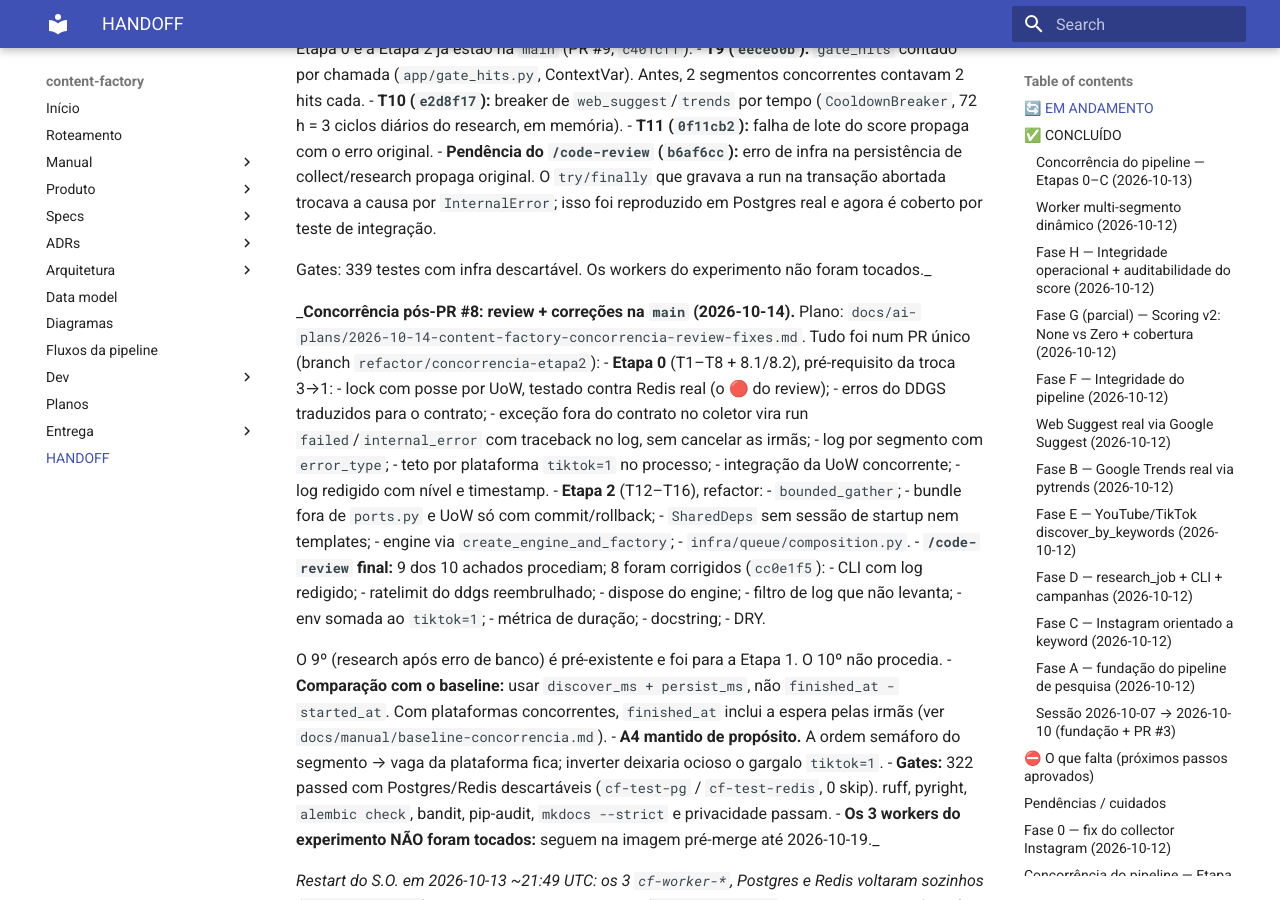
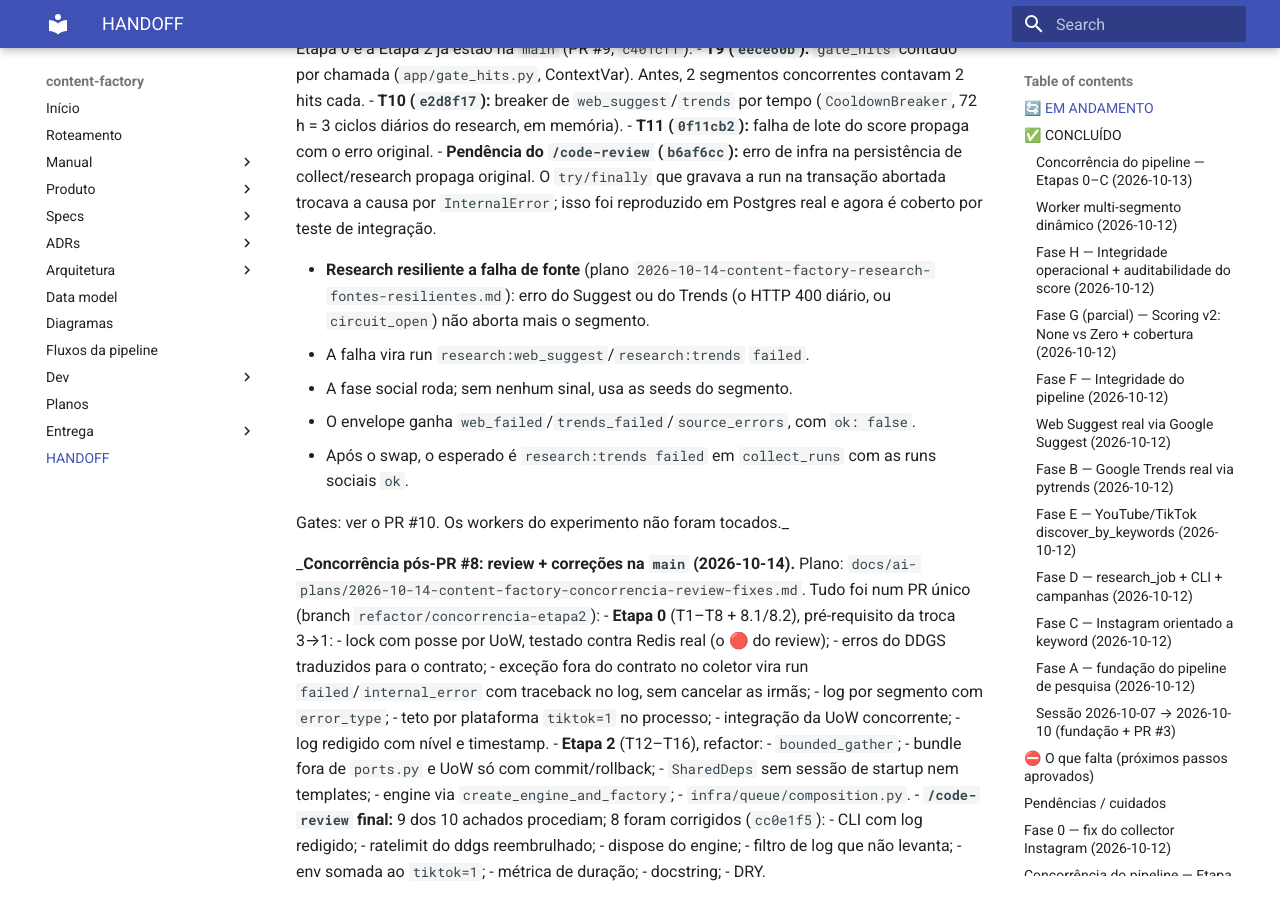
Before and after one commit to leonardodg/content-factory, an MkDocs documentation site: the page built from docs/HANDOFF.md, in a window 1280 px wide and 900 px high, scrolled down 311 px. Built offline with MkDocs 1.6.1 and Material for MkDocs 9.7.7, drawn with Linux system fonts in a browser that asks for light colours; some of the changed text lies outside the part shown.

Commit message:
fix(research): falha do Suggest/Trends não aborta mais o segmento
Em produção o Trends devolve HTTP 400 todo dia e o research dos 3
segmentos abortava antes da fase social (expand/interest_over_time sem
proteção). Agora cada fonte passa por _run_source: CollectorError → run
research:web_suggest|research:trends failed com o código do contrato;
exceção fora do contrato → internal_error + log com traceback; o ciclo
segue com os sinais que houver. Sem nenhum sinal, a fase social usa as
seeds do segmento. Envelope: web_failed/trends_failed/source_errors;
ok exige fontes e redes sem falha; partial segue o contrato anterior
(candidato social persistido).

Plano: docs/ai-plans/2026-10-14-content-factory-research-fontes-resilientes.md.
Docs: operacao.md, fluxos.md, docstring do run_research_job, HANDOFF.

Co-Authored-By: Claude Opus 5.5 <noreply@anthropic.com>
Claude-Session: https://claude.ai/code/session_01MukVk9tmY1SbNMkib7uHyt

````diff
--- a/docs/HANDOFF.md
+++ b/docs/HANDOFF.md
@@ -19,8 +19,18 @@ _**Etapa 1 do plano de review CONCLUÍDA (2026-10-14), branch
   isso foi reproduzido em Postgres real e agora é coberto por teste de
   integração.
 
-Gates: 339 testes com infra descartável. Os workers do experimento não foram
-tocados._
+- **Research resiliente a falha de fonte** (plano
+  `2026-10-14-content-factory-research-fontes-resilientes.md`): erro do
+  Suggest ou do Trends (o HTTP 400 diário, ou `circuit_open`) não aborta
+  mais o segmento.
+  - A falha vira run `research:web_suggest`/`research:trends` `failed`.
+  - A fase social roda; sem nenhum sinal, usa as seeds do segmento.
+  - O envelope ganha `web_failed`/`trends_failed`/`source_errors`, com
+    `ok: false`.
+  - Após o swap, o esperado é `research:trends failed` em `collect_runs` com
+    as runs sociais `ok`.
+
+Gates: ver o PR #10. Os workers do experimento não foram tocados._
 
 _**Concorrência pós-PR #8: review + correções na `main` (2026-10-14).**
 Plano: `docs/ai-plans/2026-10-14-content-factory-concorrencia-review-fixes.md`.
@@ -461,15 +471,6 @@ guard-rail, tabela e orquestrador; Fases B–E pendem de decisão do usuário.
 
 ## ⛔ O que falta (próximos passos aprovados)
 
-0. **Research aborta o segmento quando o Suggest ou o Trends falham**
-   (achado na Etapa 1 T10, ainda não corrigido). Em `run_research_cycle`,
-   `deps.web.expand` e `deps.trends.interest_over_time` não têm proteção.
-   O Trends HTTP 400 diário (ou o `circuit_open`) derruba o research dos 3
-   segmentos antes da fase social, que nunca roda. Recomendação: tratar
-   como `collect()` trata cada coletor, ou seja, falha de fonte vira
-   contagem/run `failed` e o ciclo segue com os sinais que houver. Fazer
-   com TDD e plano próprio; a mudança altera o comportamento do
-   `research_job`.
 1. **Issues pós-merge** (backlog da REVISÃO §6 — #1 mascaramento/finally já
    corrigido pelo savepoint; PR #3 merged `7d5d295`): lock token (#2 alta),
    INCR+EXPIRE (#3), detalhe de erro do score (#4) — **deferrals do collector
--- a/docs/diagram/fluxos.md
+++ b/docs/diagram/fluxos.md
@@ -112,12 +112,15 @@ savepoint; `partial = erros mas com persistidos`.
 
 ```mermaid
 flowchart TD
-    A["tick 07:00 · active_segments()"] --> B["TaskGroup por segmento"]
+    A["tick 07:00 · active_segments()"] --> B["bounded_gather por segmento"]
     B --> U["abrir UoW<br/>guard = FanoutGuard(segment.research)"]
     U --> G["guard admite seeds<br/>ANTES do fan-out"]
-    G --> WT["web + trends SEQUENCIAL<br/>web_suggest · trends_google"]
+    G --> WT["web + trends SEQUENCIAL<br/>CollectRun research:web_suggest / research:trends<br/>falha = run failed, ciclo SEGUE"]
     WT --> SIG["upsert signals + observations"]
-    SIG --> SO["TaskGroup + semáforo 2<br/>socials admitidos pelo guard"]
+    SIG --> KW{"algum sinal?"}
+    KW -- sim --> SO["bounded_gather 2<br/>socials admitidos pelo guard"]
+    KW -- não --> SEED["keywords = seeds do segmento"]
+    SEED --> SO
     SO --> S1["discover_by_keywords<br/>youtube"]
     SO --> S2["discover_by_keywords<br/>instagram"]
     S1 --> PE["persistência SEQUENCIAL<br/>upsert_candidates + CollectRun<br/>research:plataforma"]
@@ -127,7 +130,9 @@ flowchart TD
 ```
 
 O guard é consultado **antes** de agendar cada task (ele muta estado
-interno e não é task-safe). Erro de 1 rede social não aborta as demais.
+interno e não é task-safe). Erro de 1 rede social não aborta as demais, e
+erro do Suggest/Trends (incluindo `circuit_open`) também não: vira run
+`failed` e `web_failed`/`trends_failed`/`source_errors` no envelope.
 
 ## 6. CLI — envelope na saída, dados no banco
 
--- a/docs/manual/operacao.md
+++ b/docs/manual/operacao.md
@@ -244,11 +244,13 @@ manual no fim do período. O `research_job` no worker filtra
   (5 falhas consecutivas → cooldown de 72 h = 3 ciclos diários do research;
   `infra/collectors/breaker.py`, em memória porque o worker é único) e
   mapeiam erros para `RateLimited`/`NetworkError`/`UpstreamChanged`.
-  **Atenção:** hoje um erro do Suggest/Trends (ou `circuit_open`) **aborta
-  o research do segmento**. `expand`/`interest_over_time` não são
-  protegidos, então a fase social nem roda e o envelope do segmento sai
-  `ok: false`. É o que acontece com o Trends HTTP 400 (pendência no
-  HANDOFF). Ver ADR-0005.
+  Erro de uma fonte (inclusive `circuit_open`) **não aborta** o research:
+  vira `CollectRun` `research:web_suggest`/`research:trends` com status
+  `failed` e o `error_code` do contrato (`internal_error` + log com
+  traceback se for exceção fora do contrato). O envelope traz
+  `web_failed`/`trends_failed`/`source_errors` e `ok: false`, e o ciclo
+  segue com os sinais que houver. Sem nenhum sinal, a fase social usa as
+  seeds do segmento. Ver ADR-0005.
 - **`defaults.env` não é montado no compose.** O arquivo
   `.devcontainer/env/defaults.env` é versionado, mas nenhum serviço o lê (o
   compose só monta `env/app.env` e o secret `secrets/secrets.env`). Os
````
Also changed, not shown: docs/ai-plans/2026-10-14-content-factory-research-fontes-resilientes.md (added, +67 -0 lines), 3 other files.
